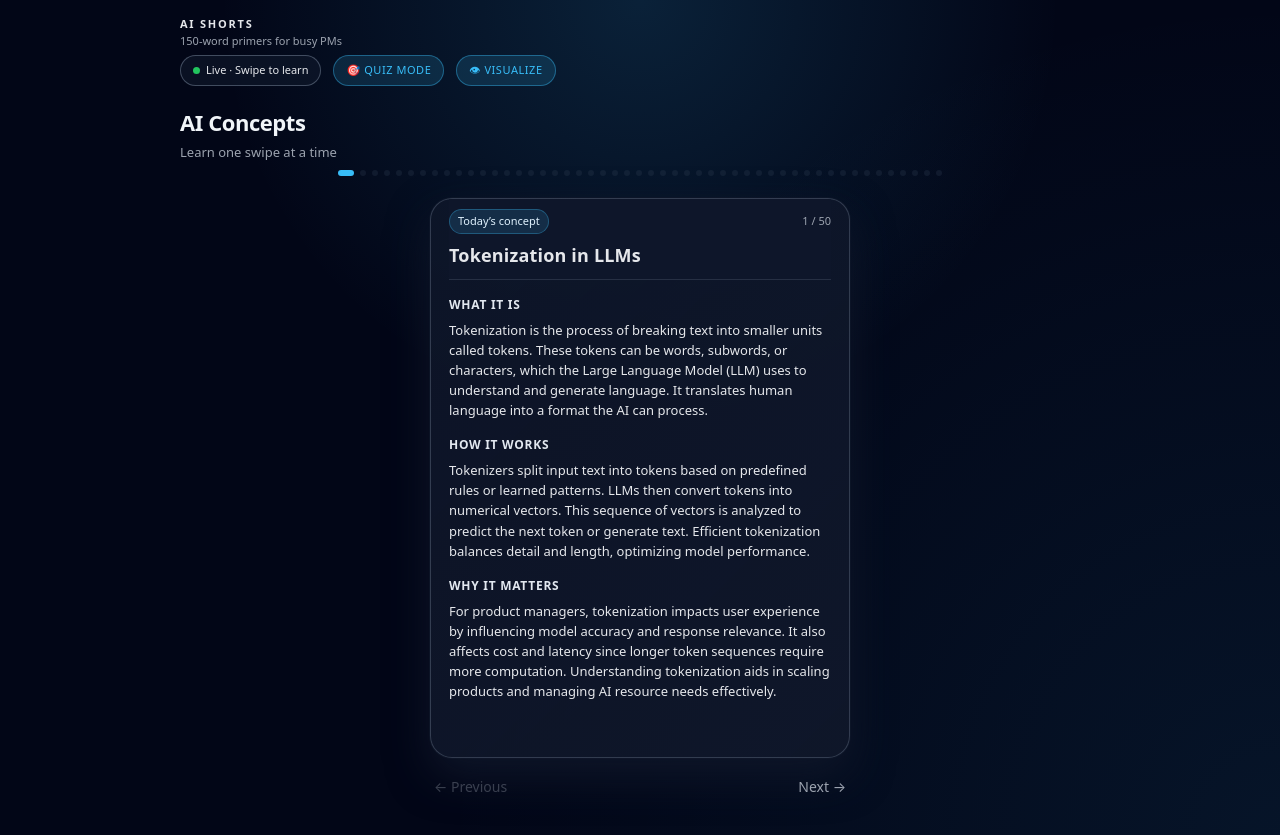
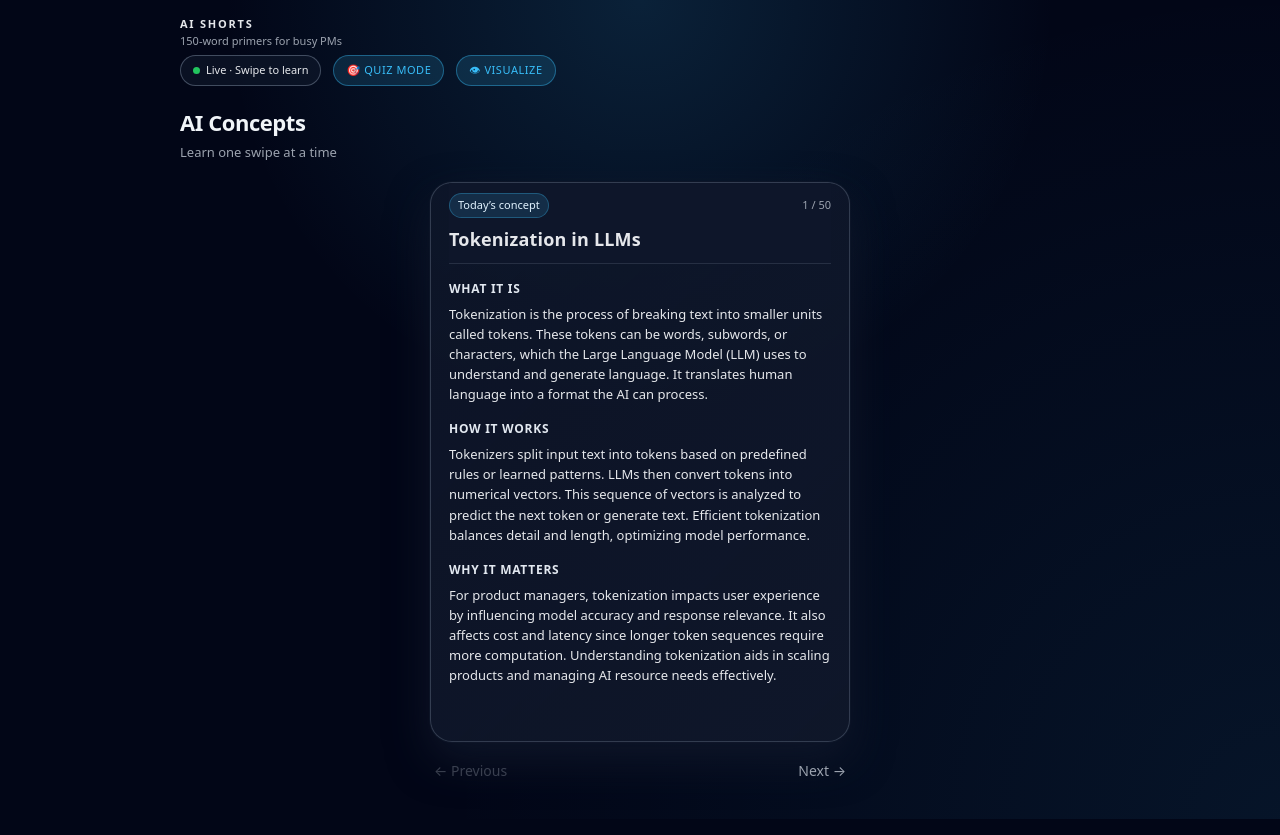
Before and after one commit to ashishgayakwar/ai-shorts, a Next.js app: page /swipe in a window 1280 px wide. Built offline with nearby package versions, Linux system fonts and the light colour scheme.

Commit message:
Tried to fix swipe

```diff
--- a/app/swipe/page.tsx
+++ b/app/swipe/page.tsx
@@ -7,6 +7,8 @@ import { quizLevels } from "../../data/quizLevels";
 import { visualTopics } from "../../data/visualTopics";
 import type { VisualTopic } from "../../data/visualTopics";
 
+const SWIPE_THRESHOLD = 80; // px left/right to trigger card change
+
 type Concept = (typeof concepts)[number];
 
 type ParsedSummary = {
@@ -14,11 +16,6 @@ type ParsedSummary = {
   howItWorks: string;
   whyItMatters: string;
 };
-
-/* -------------------------------------------------------
-   SWIPE CONFIG
-------------------------------------------------------- */
-const SWIPE_THRESHOLD = 120; // px left/right to trigger card change
 
 /* -------------------------------------------------------
    NORMALIZE SUMMARY
@@ -501,18 +498,6 @@ export default function SwipePage() {
         <p className="ai-shorts-hero-sub">Learn one swipe at a time</p>
       </div>
 
-      {/* PROGRESS DOTS */}
-      <div className="ai-shorts-progress-row">
-        <div className="progress-dots">
-          {concepts.map((_, i) => (
-            <div
-              key={i}
-              className={"progress-dot" + (i === index ? " active" : "")}
-            />
-          ))}
-        </div>
-      </div>
-
       {/* CARD + NAV */}
       <main className="ai-shorts-main">
         <div className="card-stack-wrapper">
@@ -521,8 +506,10 @@ export default function SwipePage() {
               key={index}
               className="swipe-card"
               drag="x"
+              dragMomentum={false}
               dragConstraints={{ left: 0, right: 0 }}
               dragElastic={0.15}
+              style={{ touchAction: "pan-y", userSelect: "none" }}
               onDragEnd={(_, info) => {
                 if (info.offset.x < -SWIPE_THRESHOLD) {
                   handleNextCard();
```
